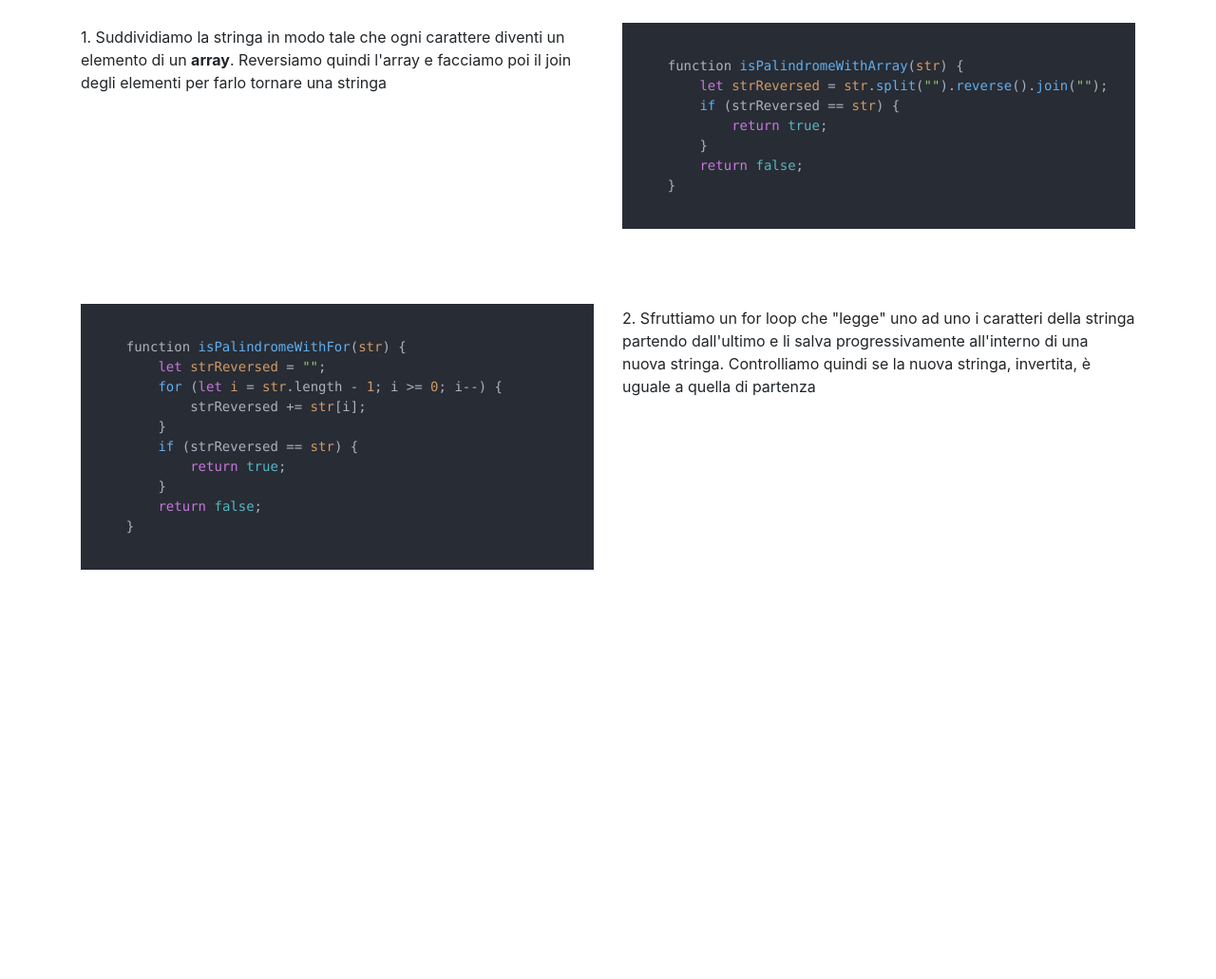
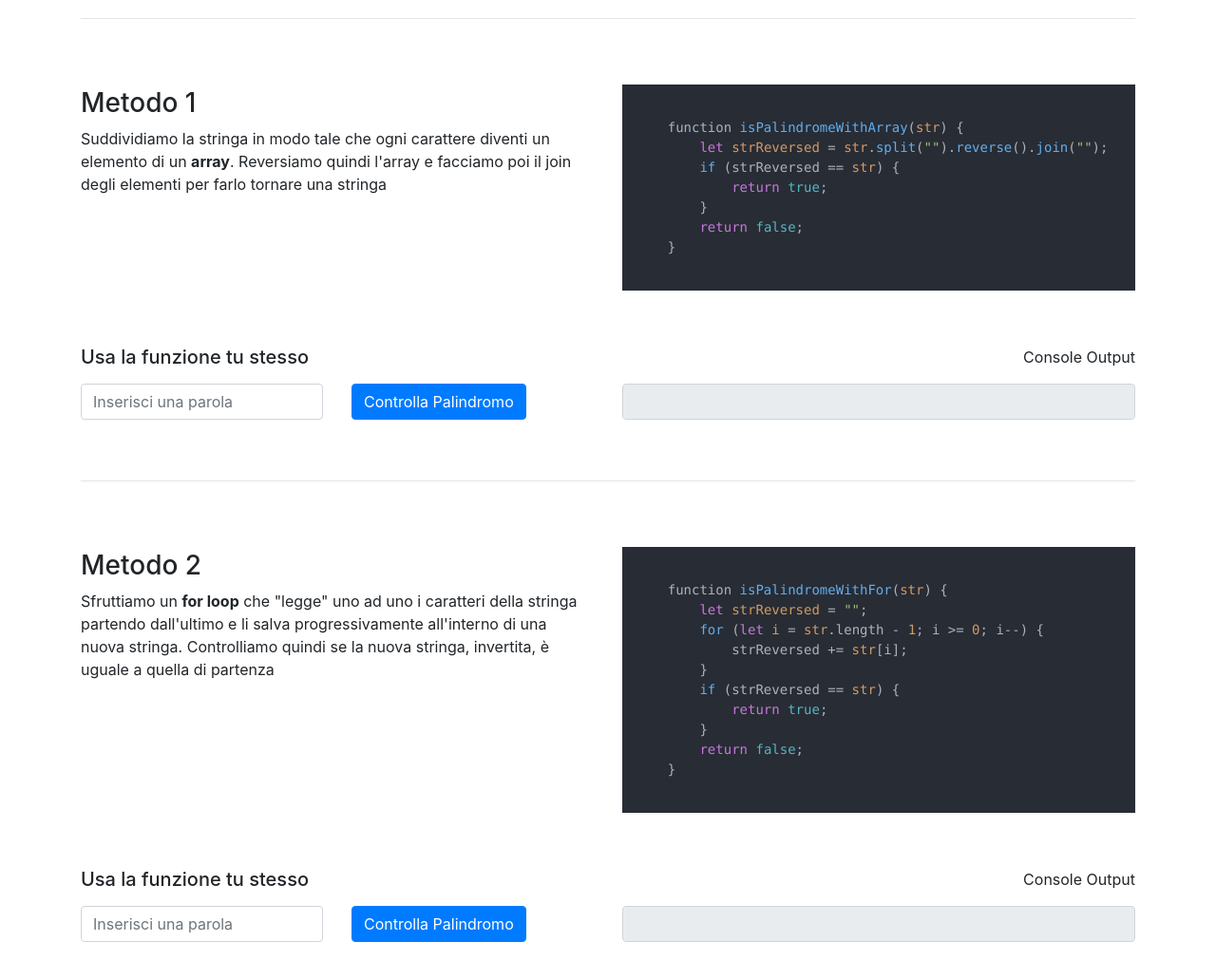
Before and after one commit to giuseppe-lisi/js-paliedispari, a plain HTML site: page Palindrome/index.html in a window 1280 px wide. Shown: the part 213-1244 px from the top of the page at 95% size. Before the commit the page ends 871 px from the top, so only its background shows below. Drawn offline with nearby package versions, Linux system fonts and the light colour scheme.

Commit message:
isPalindrome è ora interattivo

```diff
--- a/Palindrome/index.html
+++ b/Palindrome/index.html
@@ -15,6 +15,7 @@
 </head>
 
 <body>
+    <!-- Header -->
     <header>
         <div class="container my-5">
             <div class="row">
@@ -25,6 +26,7 @@
         </div>
     </header>
 
+    <!-- Spiegazione Metodi -->
     <main>
         <div class="container">
             <div class="row">
@@ -33,12 +35,19 @@
                         Per determinare se una parola è <b>palindroma</b>, in JS,
                         non esiste un metodo che sia in grado di fare tutto
                         il lavoro al posto nostro. Tuttavia, possiamo utilizzare
-                        due escamotage per ottenere il risultato voluto:
+                        due escamotage per ottenere il risultato voluto.
                     </p>
                 </div>
+            </div>
+
+            <hr>
+
+            <!-- Metodo 1 -->
+            <div class="row my-5">
                 <div class="col-6 py-4">
+                    <h3>Metodo 1</h3>
                     <p>
-                        1. Suddividiamo la stringa in modo tale che
+                        Suddividiamo la stringa in modo tale che
                         ogni carattere diventi un elemento di un <b>array</b>.
                         Reversiamo quindi l'array e facciamo poi il join degli
                         elementi per farlo tornare una stringa
@@ -57,7 +66,36 @@
                         </code>
                     </pre>
                 </div>
-                <div class="row"></div>
+                <!-- Tool -->
+                <div class="col-12 d-flex justify-content-between">
+                    <h5>Usa la funzione tu stesso</h5>
+                    <p>Console Output</p>
+                </div>
+                <div class="col-3">
+                    <input type="text" class="form-control mb-3" placeholder="Inserisci una parola" id="field1">
+                </div>
+                <div class="col-3">
+                    <button class="btn btn-primary" onclick="isPalindromeWithArray(document.getElementById('field1').value)">Controlla Palindromo</button>
+                </div>
+                <div class="col-6">
+                    <input type="text" class="form-control" id="output1" disabled>
+                </div>
+            </div>
+
+            <hr>
+
+            <!-- Metodo 2 -->
+            <div class="row my-5">
+                <div class="col-6 py-4">
+                    <h3>Metodo 2</h3>
+                    <p>
+                        Sfruttiamo un <b>for loop</b> che "legge" uno ad uno i
+                        caratteri della stringa partendo dall'ultimo
+                        e li salva progressivamente all'interno di una nuova stringa.
+                        Controlliamo quindi se la nuova stringa, invertita,
+                        è uguale a quella di partenza
+                    </p>
+                </div>
                 <div class="col-6">
                     <pre>
                         <code>
@@ -74,14 +112,19 @@
                         </code>
                     </pre>
                 </div>
-                <div class="col-6 py-4">
-                    <p>
-                        2. Sfruttiamo un for loop che "legge" uno ad uno i
-                        caratteri della stringa partendo dall'ultimo
-                        e li salva progressivamente all'interno di una nuova stringa.
-                        Controlliamo quindi se la nuova stringa, invertita,
-                        è uguale a quella di partenza
-                    </p>
+                <!-- Tool -->
+                <div class="col-12 d-flex justify-content-between">
+                    <h5>Usa la funzione tu stesso</h5>
+                    <p>Console Output</p>
+                </div>
+                <div class="col-3">
+                    <input type="text" class="form-control mb-3" placeholder="Inserisci una parola" id="field2">
+                </div>
+                <div class="col-3">
+                    <button class="btn btn-primary" onclick="isPalindromeWithFor(document.getElementById('field2').value)">Controlla Palindromo</button>
+                </div>
+                <div class="col-6">
+                    <input type="text" class="form-control" id="output2" disabled>
                 </div>
             </div>
         </div>
--- a/Palindrome/isPalindrome.js
+++ b/Palindrome/isPalindrome.js
@@ -1,34 +1,13 @@
-/*
-Per determinare se una parola è palindroma, in JS,
-non esiste un metodo che sia in grado di fare tutto
-il lavoro al posto nostro. Tuttavia, possiamo utilizzare
-due escamotage per ottenere il risultato voluto:
-
-1 - Suddividiamo la stringa in modo tale che
-    ogni carattere diventi un elemento di un array.
-    Reversiamo quindi l'array e facciamo poi il join degli
-    elementi per farlo tornare una stringa
-
-2 - Sfruttiamo un for loop che "legge" uno ad uno i
-    caratteri della stringa partendo dall'ultimo
-    e li salva progressivamente all'interno di una nuova stringa.
-    Controlliamo quindi se la nuova stringa, invertita,
-    è uguale a quella di partenza
-*/
-
-// Metodo 1
-
-// chiedo all'utente di inserire una parola
-// let userWord = prompt("Inserisci una parola, io controllerò se è palindroma");
-
 // prende una stringa e restituisce vero se è palindroma altrimenti falso
 function isPalindromeWithArray(str) {
     let strReversed = str.split("").reverse().join("");
     if (strReversed == str) {
-        return true;
+        return document.getElementById('output1').value = "true";
     }
-    return false;
+    return document.getElementById('output1').value = "false";
 }
+
+
 
 // prende una stringa e restituisce vero se è palindroma altrimenti falso
 function isPalindromeWithFor(str) {
@@ -37,7 +16,7 @@ function isPalindromeWithFor(str) {
         strReversed += str[i];
     }
     if (strReversed == str) {
-        return true;
+        return document.getElementById('output2').value = "true";;
     }
-    return false;
+    return document.getElementById('output2').value = "false";;
 }
```
